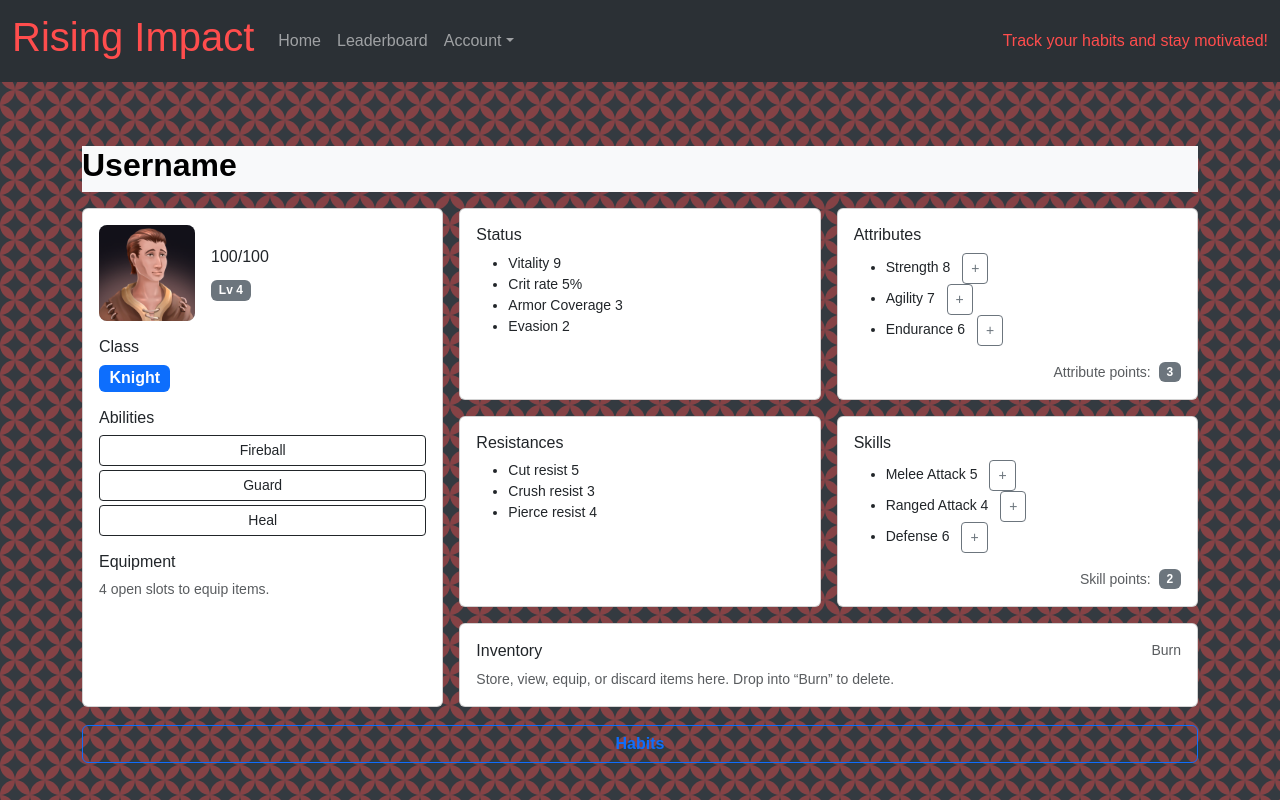
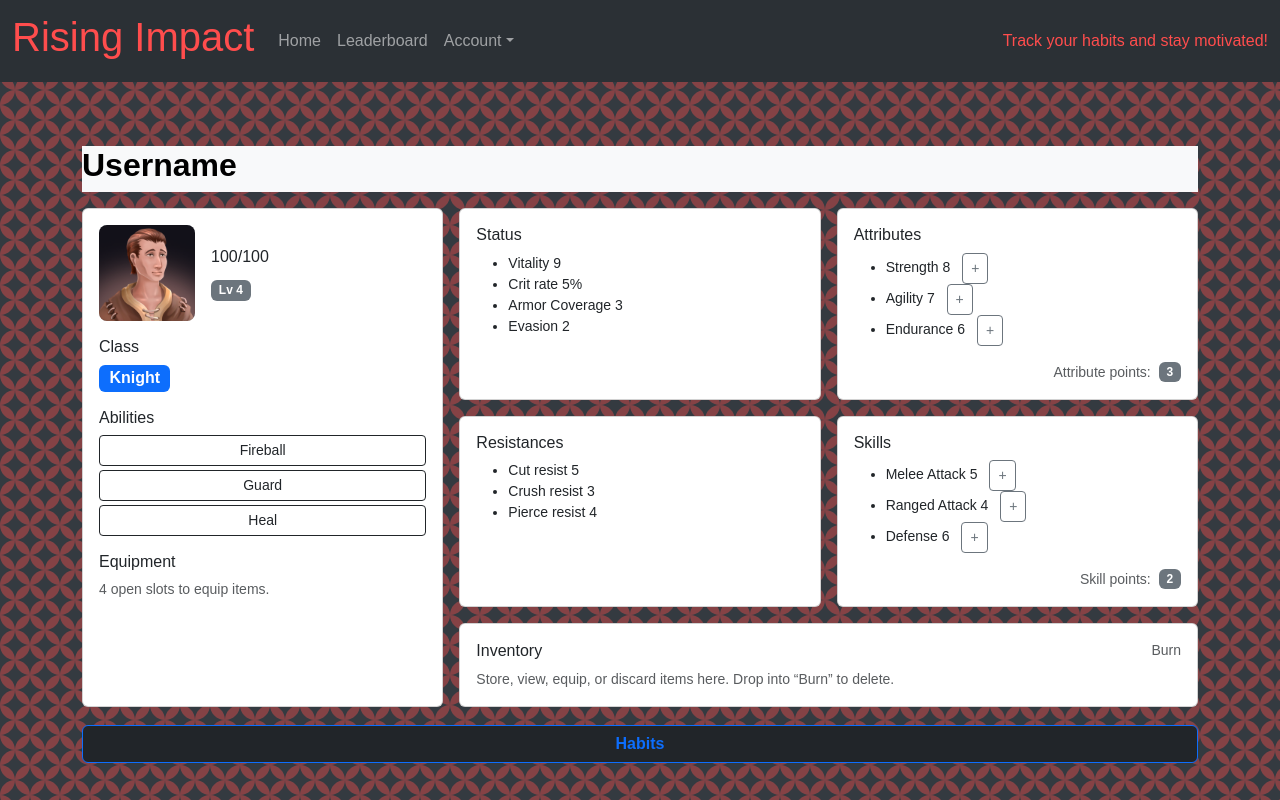
Before and after one commit to lav3ll/habit-tracker, a React (Create React App) app in the folder client/: page /dashboard in a window 1280 px wide. Built offline with nearby package versions, Linux system fonts and the light colour scheme.

Commit message:
fix: habits btn path now actually goes to the correct page

```diff
--- a/client/src/components/Dashboard/Dashboard.jsx
+++ b/client/src/components/Dashboard/Dashboard.jsx
@@ -1,8 +1,10 @@
 import React from 'react';
 import './Dashboard.css';
 import testImage from '../utils/character-icons/11.png';
+import { useNavigate, Link } from 'react-router-dom';
 
 export default function Dashboard() {
+  const navigate = useNavigate();
   return (
     <div className='container py-3 dashboard mt-5'>
       {/* Top name bar */}
@@ -228,9 +230,11 @@ export default function Dashboard() {
 
       <div className='d-flex align-items-center mt-3 habits'>
         <h2 className=' radius-5 fw-semibold text-center w-100'>
-          <button className='btn btn-outline-primary w-100  fw-semibold text-center'>
-            Habits
-          </button>
+          <Link className='nav-link' to='/habits'>
+            <button className='btn btn-outline-primary w-100 bg-dark  fw-semibold text-center'>
+              Habits
+            </button>
+          </Link>
         </h2>
       </div>
     </div>
--- a/client/src/components/Header/Header.jsx
+++ b/client/src/components/Header/Header.jsx
@@ -27,7 +27,7 @@ const Header = ({ loggedIn, setLoggedIn }) => {
       return (
         <>
           <li>
-            <Link className='dropdown-item' to='/profile'>
+            <Link className='dropdown-item' to='/dashboard'>
               Profile
             </Link>
           </li>
```
